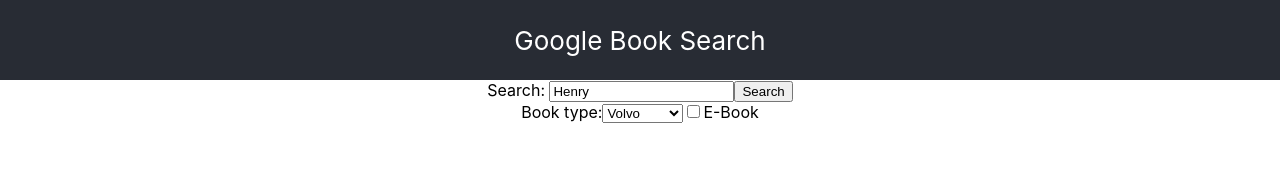
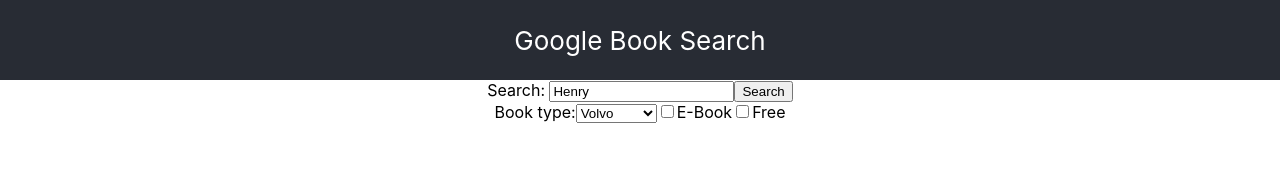
Before and after one commit to thinkful-ei-bee/joel-silas-book-search, a React (Create React App) app: page / in a window 1280 px wide. Shown: the top 192 px of the page. Built offline with nearby package versions, Linux system fonts and the light colour scheme.

Commit message:
add checkbox

```diff
--- a/src/App.js
+++ b/src/App.js
@@ -129,12 +129,15 @@
         <Header />
         <main role="main" className="App">
           <SearchForm
-            handleSearchSubmit={this.handleSearchSubmit}
             searchTerm={this.state.currentSearchTerm}
             fitlerByIsEbook={this.state.filterByIsEbook}
+            // filterByIsBookFree={this.state.filterByIsBookFree} needed? prob not
+            //
+            handleSearchSubmit={this.handleSearchSubmit}
           />
           <Filter
             handleFilterIsEbook={this.handleFilterIsEbook}
+            handleFilterIsBookFree={this.handleFilterIsBookFree}
           />
 
           <Display
--- a/src/component/filter/filter.js
+++ b/src/component/filter/filter.js
@@ -13,7 +13,8 @@
           <option value="mercedes">Mercedes</option>
           <option value="audi">Audi</option>
         </select>
-        <input id="isFree" type="checkbox" onChange={props.handleFilterIsEbook} />E-Book
+        <input id="isEbook" type="checkbox" onChange={props.handleFilterIsEbook} />E-Book
+        <input id="isFree" type="checkbox" onChange={props.handleFilterIsBookFree} />Free
 
       </form>
     </div>
```
Also changed, not shown: src/component/display/display.js (+0 -8 lines).
